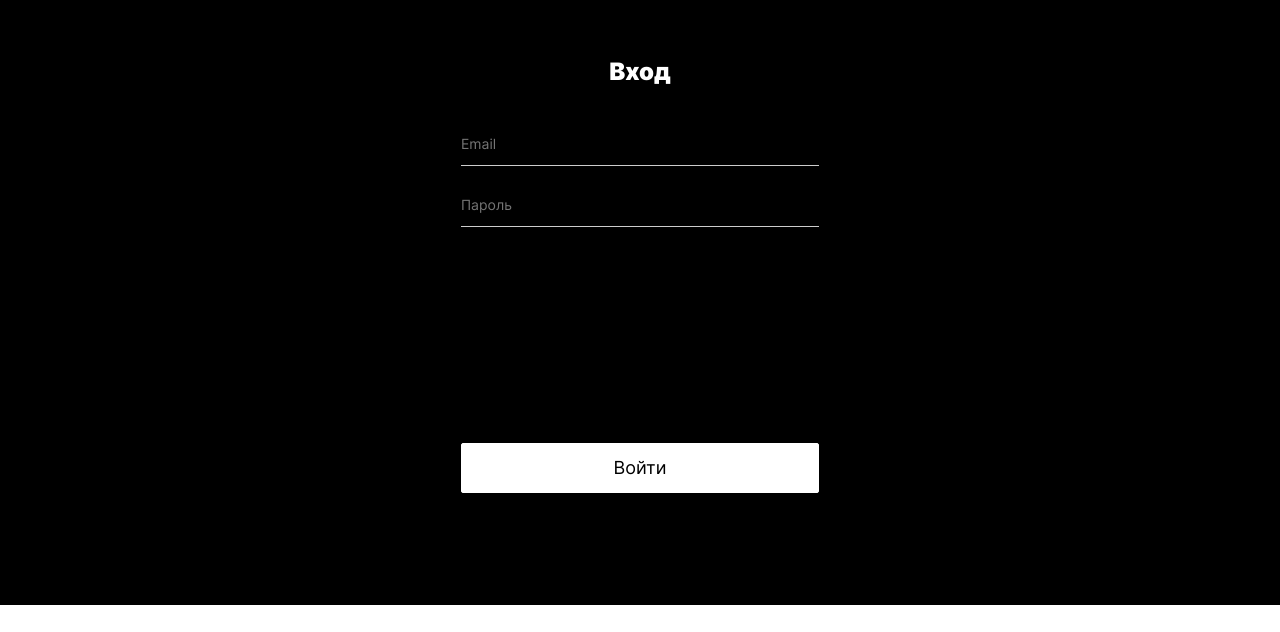
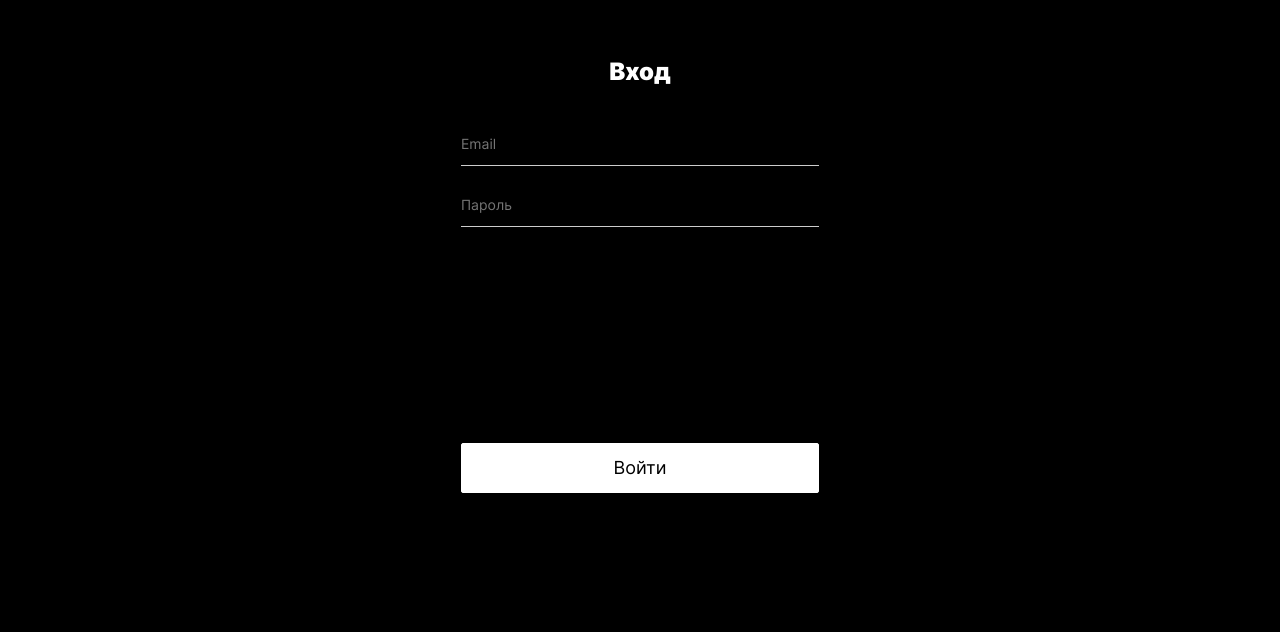
Before and after one commit to weilingeria/react-mesto-auth, a React app: page /sign-in in a window 1280 px wide. Shown: the part 168-800 px from the top of the page. Built offline with nearby package versions, Linux system fonts and the light colour scheme.

Commit message:
ПР12. Подправлена верстка

```diff
--- a/src/blocks/footer/footer.css
+++ b/src/blocks/footer/footer.css
@@ -22,9 +22,3 @@
     width: calc(100% - 19px * 2);
   }
 }
-
-@media (max-width: 425px) {
-  .footer {
-    margin: 48px 12px 36px;
-  }
-}
--- a/src/blocks/page/page.css
+++ b/src/blocks/page/page.css
@@ -1,7 +1,8 @@
 .page {
-  max-width: 1920px;
+  min-width: 280px;
+  min-height: 100vh;
   margin: auto;
   background-color: black;
   box-sizing: border-box;
-  font-family: 'Inter', 'Arial', sans-serif;
+  font-family: "Inter", "Arial", sans-serif;
 }
```
Also changed, not shown: README.md.
